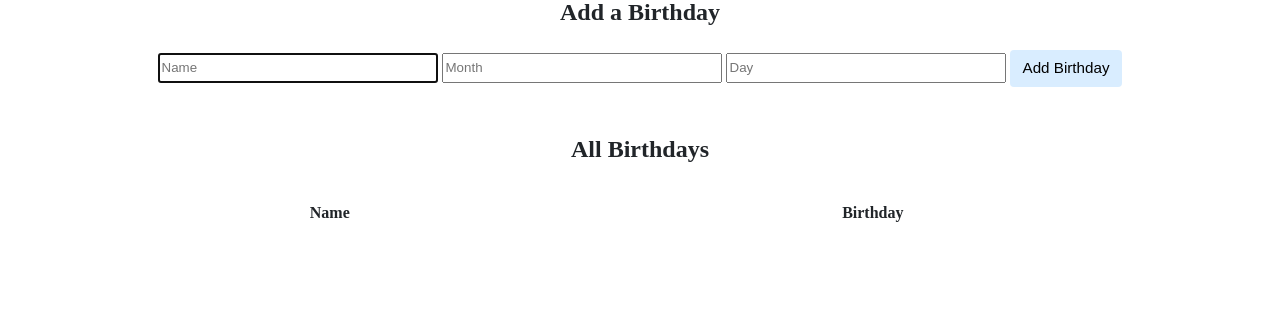
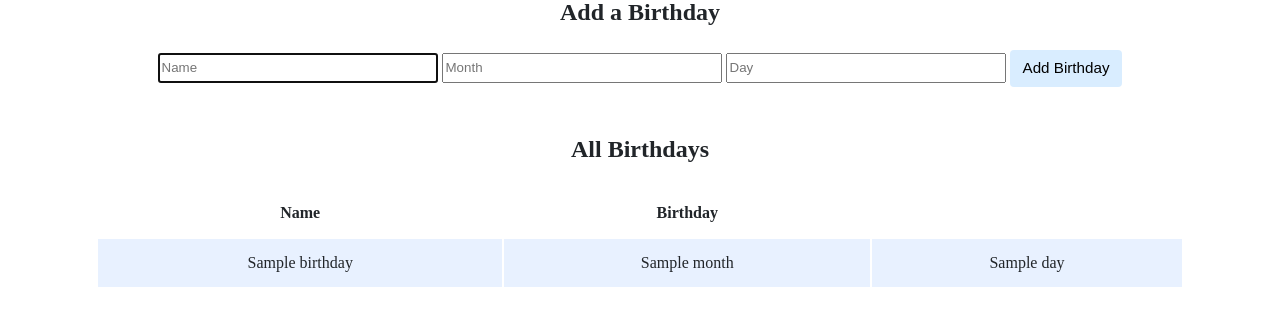
Before and after one commit to Eonflip/CS50, a Flask app: template birthdays/templates/index.html in a window 1280 px wide. Shown: the part 266-592 px from the top of the page. Run offline with Flask 3, Linux system fonts and the light colour scheme; the template is opened without the code that fills it: most values are stand-ins (such as "Sample title", 1, 10 or a date in 2020); lists and menus that the app fills with data are empty; some libraries are stand-ins or nearby versions.

Commit message:
Fri, Aug 11, 2023, 3:33 PM -06:00

```diff
--- a/birthdays/templates/index.html
+++ b/birthdays/templates/index.html
@@ -35,6 +35,13 @@
                     </thead>
                     <tbody>
                         <!-- TODO: Loop through the database entries to display them in this table -->
+                        {% for birthday in birthdays %}
+                            <tr>
+                                <td>{{ birthday.name }}</td>
+                                <td>{{ birthday.month }}</td>
+                                <td>{{ birthday.day }}</td>
+                            </tr>
+                        {% endfor %}
                     </tbody>
                 </table>
             </div>
```
